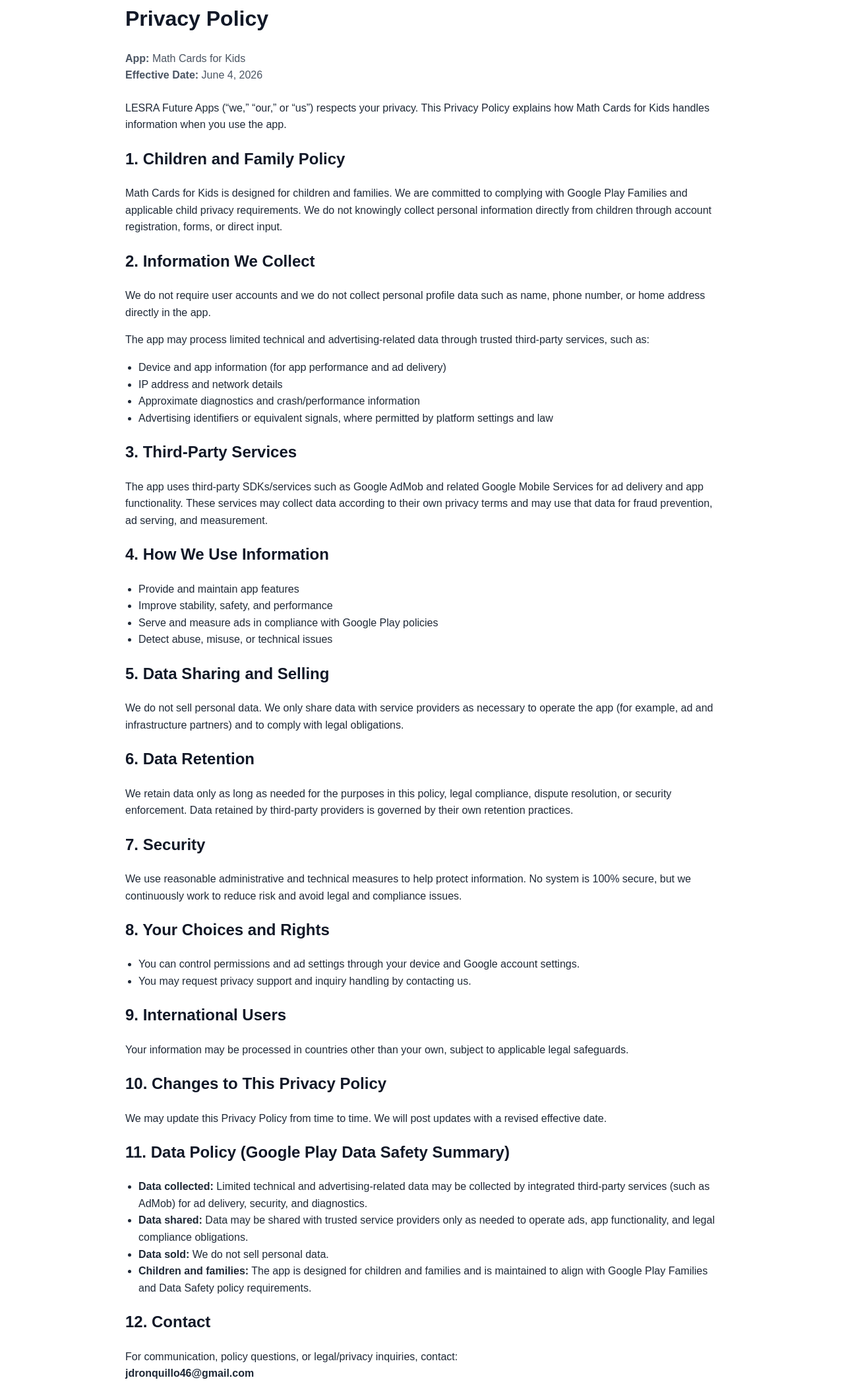
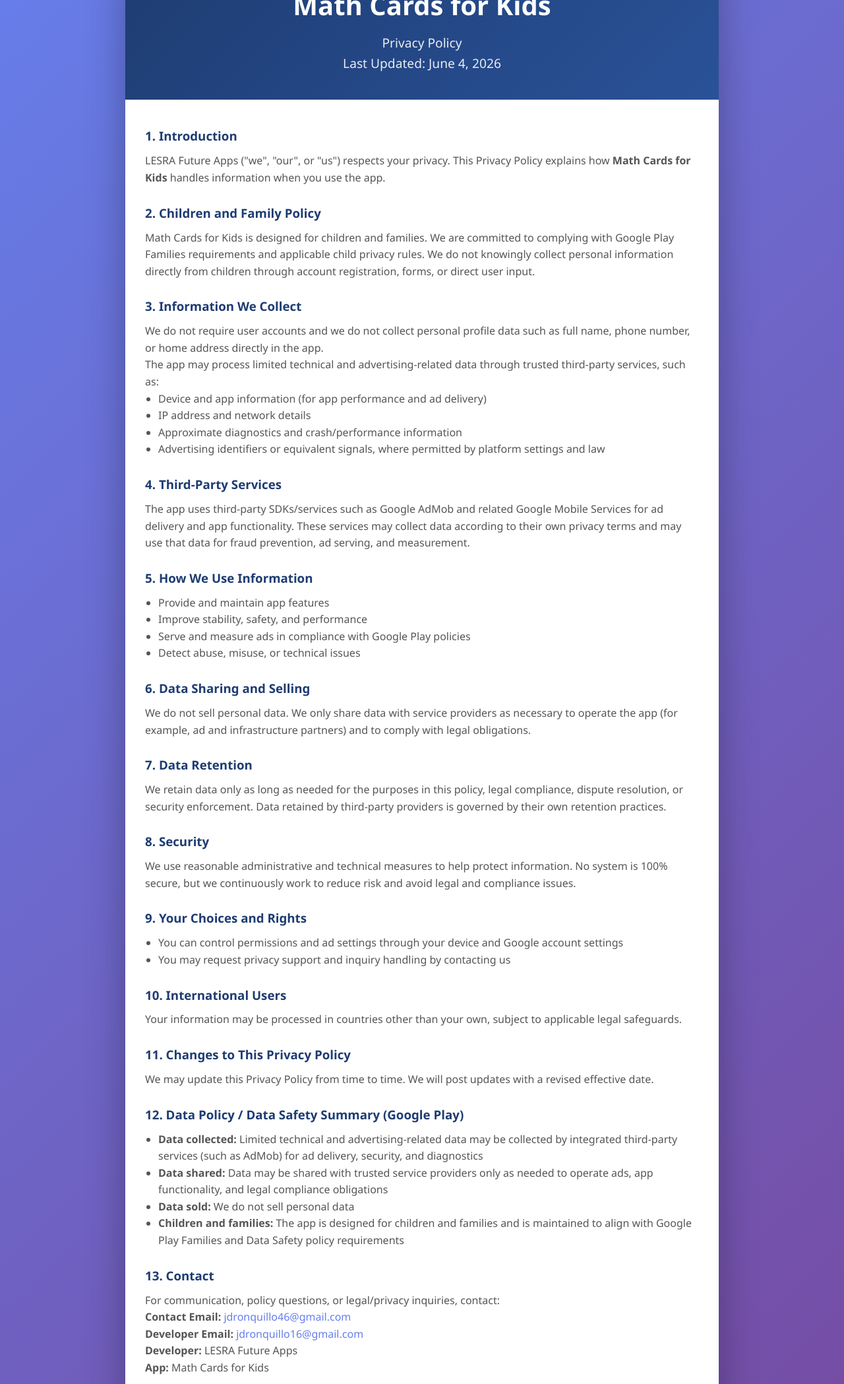
Before and after one commit to jdronquillo16-dev/lesra-future-apps-policies, a plain HTML site: page mathcards/privacy-policy.html in a window 1280 px wide. Shown: the part 84-2181 px from the top of the page at 66% size. Drawn offline with Linux system fonts and the light colour scheme.

Commit message:
Normalize Math Cards legal pages to shared site style

```diff
--- a/mathcards/privacy-policy.html
+++ b/mathcards/privacy-policy.html
@@ -1,81 +1,152 @@
 <!DOCTYPE html>
 <html lang="en">
 <head>
-  <meta charset="UTF-8" />
-  <meta name="viewport" content="width=device-width, initial-scale=1.0" />
+  <meta charset="UTF-8">
+  <meta name="viewport" content="width=device-width, initial-scale=1.0">
   <title>Privacy Policy - Math Cards for Kids</title>
-  <style>
-    body { font-family: Arial, sans-serif; line-height: 1.6; max-width: 900px; margin: 0 auto; padding: 24px; color: #1f2937; }
-    h1, h2 { color: #111827; }
-    .meta { color: #4b5563; margin-bottom: 24px; }
-    ul { padding-left: 20px; }
-  </style>
+  <link rel="stylesheet" href="../assets/css/style.css">
 </head>
 <body>
-  <p><a href="../index.html">&larr; Back to Legal Documents</a></p>
-  <h1>Privacy Policy</h1>
-  <p class="meta"><strong>App:</strong> Math Cards for Kids<br><strong>Effective Date:</strong> June 4, 2026</p>
+  <div class="container">
+    <header>
+      <h1>Math Cards for Kids</h1>
+      <p class="subtitle">Privacy Policy</p>
+      <p class="subtitle">Last Updated: June 4, 2026</p>
+    </header>
+    <main>
 
-  <p>LESRA Future Apps (“we,” “our,” or “us”) respects your privacy. This Privacy Policy explains how Math Cards for Kids handles information when you use the app.</p>
+      <div class="info-section">
+        <h3>1. Introduction</h3>
+        <p>
+          LESRA Future Apps ("we", "our", or "us") respects your privacy.
+          This Privacy Policy explains how <strong>Math Cards for Kids</strong> handles information
+          when you use the app.
+        </p>
+      </div>
 
-  <h2>1. Children and Family Policy</h2>
-  <p>Math Cards for Kids is designed for children and families. We are committed to complying with Google Play Families and applicable child privacy requirements. We do not knowingly collect personal information directly from children through account registration, forms, or direct input.</p>
+      <div class="info-section">
+        <h3>2. Children and Family Policy</h3>
+        <p>
+          Math Cards for Kids is designed for children and families. We are committed to
+          complying with Google Play Families requirements and applicable child privacy rules.
+          We do not knowingly collect personal information directly from children through account
+          registration, forms, or direct user input.
+        </p>
+      </div>
 
-  <h2>2. Information We Collect</h2>
-  <p>We do not require user accounts and we do not collect personal profile data such as name, phone number, or home address directly in the app.</p>
-  <p>The app may process limited technical and advertising-related data through trusted third-party services, such as:</p>
-  <ul>
+      <div class="info-section">
+        <h3>3. Information We Collect</h3>
+        <p>
+          We do not require user accounts and we do not collect personal profile data such as
+          full name, phone number, or home address directly in the app.
+        </p>
+        <p>
+          The app may process limited technical and advertising-related data through trusted
+          third-party services, such as:
+        </p>
+        <ul style="margin-left: 20px; color: #555;">
           <li>Device and app information (for app performance and ad delivery)</li>
           <li>IP address and network details</li>
           <li>Approximate diagnostics and crash/performance information</li>
           <li>Advertising identifiers or equivalent signals, where permitted by platform settings and law</li>
         </ul>
+      </div>
 
-  <h2>3. Third-Party Services</h2>
-  <p>The app uses third-party SDKs/services such as Google AdMob and related Google Mobile Services for ad delivery and app functionality. These services may collect data according to their own privacy terms and may use that data for fraud prevention, ad serving, and measurement.</p>
+      <div class="info-section">
+        <h3>4. Third-Party Services</h3>
+        <p>
+          The app uses third-party SDKs/services such as Google AdMob and related Google Mobile
+          Services for ad delivery and app functionality. These services may collect data according
+          to their own privacy terms and may use that data for fraud prevention, ad serving,
+          and measurement.
+        </p>
+      </div>
 
-  <h2>4. How We Use Information</h2>
-  <ul>
+      <div class="info-section">
+        <h3>5. How We Use Information</h3>
+        <ul style="margin-left: 20px; color: #555;">
           <li>Provide and maintain app features</li>
           <li>Improve stability, safety, and performance</li>
           <li>Serve and measure ads in compliance with Google Play policies</li>
           <li>Detect abuse, misuse, or technical issues</li>
         </ul>
+      </div>
 
-  <h2>5. Data Sharing and Selling</h2>
-  <p>We do not sell personal data. We only share data with service providers as necessary to operate the app (for example, ad and infrastructure partners) and to comply with legal obligations.</p>
+      <div class="info-section">
+        <h3>6. Data Sharing and Selling</h3>
+        <p>
+          We do not sell personal data. We only share data with service providers as necessary
+          to operate the app (for example, ad and infrastructure partners) and to comply with
+          legal obligations.
+        </p>
+      </div>
 
-  <h2>6. Data Retention</h2>
-  <p>We retain data only as long as needed for the purposes in this policy, legal compliance, dispute resolution, or security enforcement. Data retained by third-party providers is governed by their own retention practices.</p>
+      <div class="info-section">
+        <h3>7. Data Retention</h3>
+        <p>
+          We retain data only as long as needed for the purposes in this policy, legal compliance,
+          dispute resolution, or security enforcement. Data retained by third-party providers is
+          governed by their own retention practices.
+        </p>
+      </div>
 
-  <h2>7. Security</h2>
-  <p>We use reasonable administrative and technical measures to help protect information. No system is 100% secure, but we continuously work to reduce risk and avoid legal and compliance issues.</p>
+      <div class="info-section">
+        <h3>8. Security</h3>
+        <p>
+          We use reasonable administrative and technical measures to help protect information.
+          No system is 100% secure, but we continuously work to reduce risk and avoid legal
+          and compliance issues.
+        </p>
+      </div>
 
-  <h2>8. Your Choices and Rights</h2>
-  <ul>
-    <li>You can control permissions and ad settings through your device and Google account settings.</li>
-    <li>You may request privacy support and inquiry handling by contacting us.</li>
+      <div class="info-section">
+        <h3>9. Your Choices and Rights</h3>
+        <ul style="margin-left: 20px; color: #555;">
+          <li>You can control permissions and ad settings through your device and Google account settings</li>
+          <li>You may request privacy support and inquiry handling by contacting us</li>
         </ul>
+      </div>
 
-  <h2>9. International Users</h2>
-  <p>Your information may be processed in countries other than your own, subject to applicable legal safeguards.</p>
+      <div class="info-section">
+        <h3>10. International Users</h3>
+        <p>
+          Your information may be processed in countries other than your own, subject to
+          applicable legal safeguards.
+        </p>
+      </div>
 
-  <h2>10. Changes to This Privacy Policy</h2>
-  <p>We may update this Privacy Policy from time to time. We will post updates with a revised effective date.</p>
+      <div class="info-section">
+        <h3>11. Changes to This Privacy Policy</h3>
+        <p>
+          We may update this Privacy Policy from time to time. We will post updates with a
+          revised effective date.
+        </p>
+      </div>
 
-  <h2>11. Data Policy (Google Play Data Safety Summary)</h2>
-  <ul>
-    <li><strong>Data collected:</strong> Limited technical and advertising-related data may be collected by integrated third-party services (such as AdMob) for ad delivery, security, and diagnostics.</li>
-    <li><strong>Data shared:</strong> Data may be shared with trusted service providers only as needed to operate ads, app functionality, and legal compliance obligations.</li>
-    <li><strong>Data sold:</strong> We do not sell personal data.</li>
-    <li><strong>Children and families:</strong> The app is designed for children and families and is maintained to align with Google Play Families and Data Safety policy requirements.</li>
+      <div class="info-section">
+        <h3>12. Data Policy / Data Safety Summary (Google Play)</h3>
+        <ul style="margin-left: 20px; color: #555;">
+          <li><strong>Data collected:</strong> Limited technical and advertising-related data may be collected by integrated third-party services (such as AdMob) for ad delivery, security, and diagnostics</li>
+          <li><strong>Data shared:</strong> Data may be shared with trusted service providers only as needed to operate ads, app functionality, and legal compliance obligations</li>
+          <li><strong>Data sold:</strong> We do not sell personal data</li>
+          <li><strong>Children and families:</strong> The app is designed for children and families and is maintained to align with Google Play Families and Data Safety policy requirements</li>
         </ul>
+      </div>
 
-  <h2>12. Contact</h2>
-  <p>For communication, policy questions, or legal/privacy inquiries, contact:<br>
-  <strong>jdronquillo46@gmail.com</strong></p>
-  <p>Developer account (publisher) email: <strong>jdronquill16@gmail.com</strong></p>
+      <div class="info-section">
+        <h3>13. Contact</h3>
+        <p>For communication, policy questions, or legal/privacy inquiries, contact:</p>
+        <p><strong>Contact Email:</strong> <a href="mailto:jdronquillo46@gmail.com">jdronquillo46@gmail.com</a></p>
+        <p><strong>Developer Email:</strong> <a href="mailto:jdronquillo16@gmail.com">jdronquillo16@gmail.com</a></p>
+        <p><strong>Developer:</strong> LESRA Future Apps</p>
+        <p><strong>App:</strong> Math Cards for Kids</p>
+      </div>
 
-  <p><a href="terms-of-service.html">Read Terms of Service</a> | <a href="../index.html">All Policies</a></p>
+    </main>
+    <footer>
+      <p>&copy; 2026 LESRA Future Apps. All rights reserved.</p>
+      <p><a href="terms-of-service.html" style="color: #ccc;">Terms of Service</a> | <a href="../" style="color: #ccc;">All Policies</a></p>
+    </footer>
+  </div>
 </body>
 </html>
```
Also changed, not shown: mathcards/terms-of-service.html (+121 -46 lines), README.md. Lines whose indentation alone changed are shown as unchanged.
